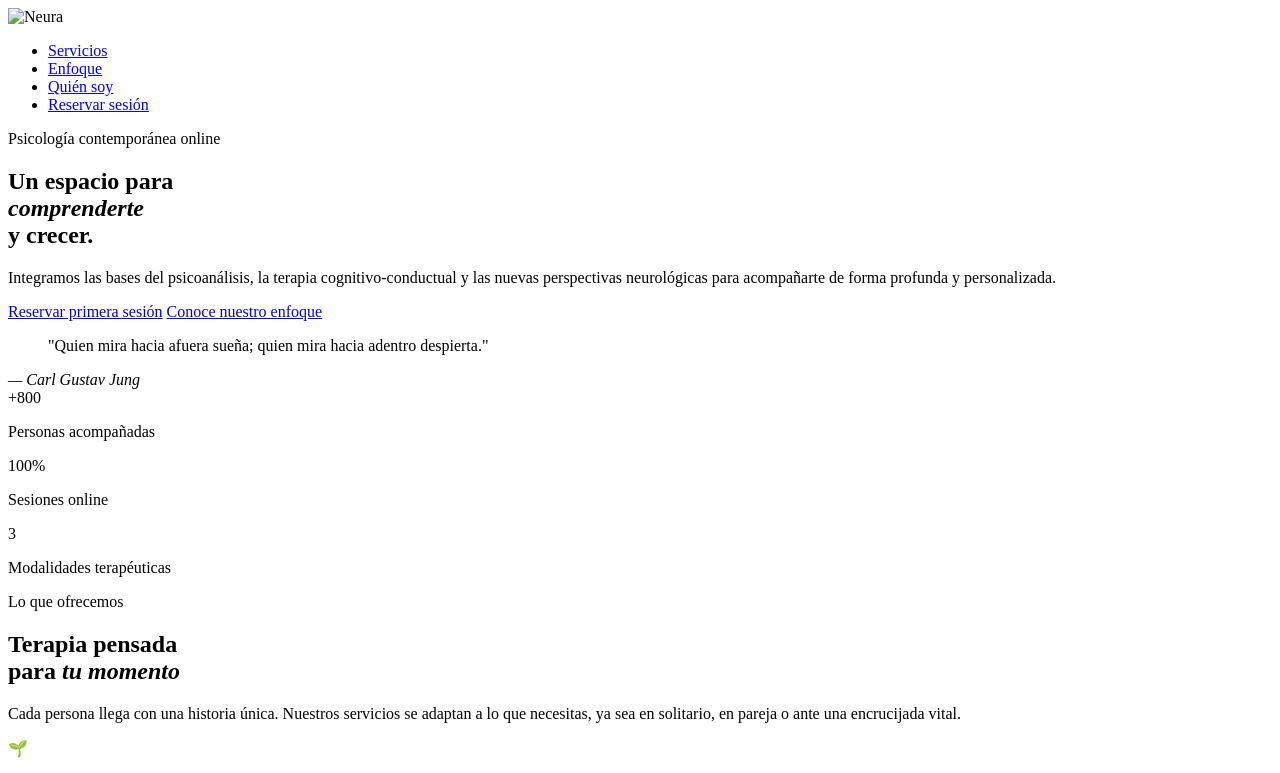
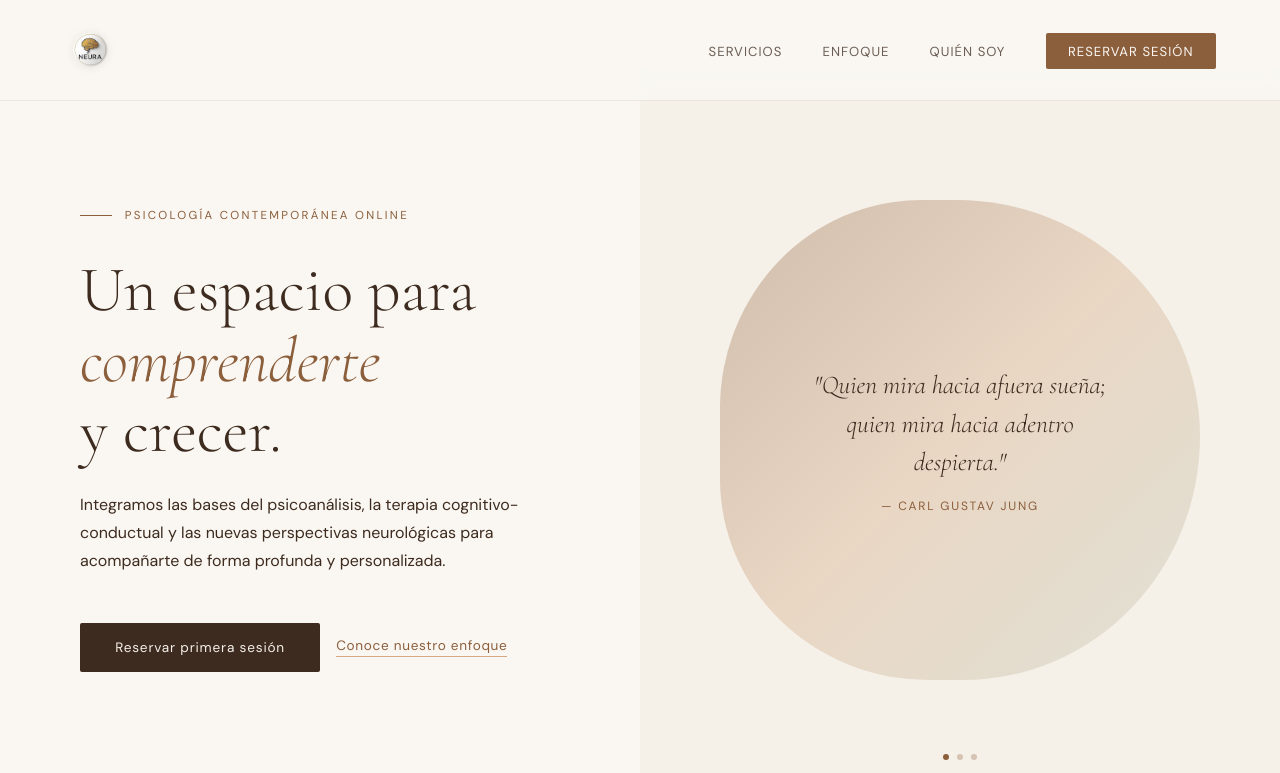
Before and after one commit to agusmillan00/PROYECTO_WEB_PSICOLOGIA, a plain HTML site: page index.html in a window 1280 px wide. Shown: the top 773 px of the page. Drawn offline with nearby package versions, Linux system fonts and the light colour scheme; the site is published under a folder, as on GitHub Pages, so addresses that start at the root find nothing.

Commit message:
Update index.html

```diff
--- a/index.html
+++ b/index.html
@@ -5,15 +5,15 @@
   <meta name="viewport" content="width=device-width, initial-scale=1.0">
   <title>Neura — Psicología Contemporánea</title>
   <link href="https://fonts.googleapis.com/css2?family=Cormorant+Garamond:ital,wght@0,300;0,400;0,500;1,300;1,400&family=DM+Sans:wght@300;400;500&display=swap" rel="stylesheet">
-  <link rel="stylesheet" href="/styles/styles.css">
-  <link rel="icon" type="image/png" href="/images/logo_sinFondo.png">
+  <link rel="stylesheet" href="styles/styles.css">
+  <link rel="icon" type="image/png" href="images/logo_sinFondo.png">
 </head>
 <body>
 
 <!-- NAV -->
 <nav>
   <div class="logo">
-    <img src="/images/logo_sinFondo.png" alt="Neura" class="logo-img">
+    <img src="images/logo_sinFondo.png" alt="Neura" class="logo-img">
   </div>
   <ul>
     <li><a href="#servicios">Servicios</a></li>
@@ -129,7 +129,7 @@
 <section class="quiensoy" id="quiensoy">
   <div class="qs-image-col">
     <div class="qs-photo-wrap">
-      <img src="/images/logo_sinFondo.png" alt="Neura — Laura Alonso" class="qs-logo-display">
+      <img src="images/logo_sinFondo.png" alt="Neura — Laura Alonso" class="qs-logo-display">
     </div>
     <div class="qs-contact-card">
       <p class="qs-contact-item">📧 lauraalonsovillanueva@gmail.com</p>
@@ -312,7 +312,7 @@
 <!-- FOOTER -->
 <footer>
   <div>
-    <div class="footer-logo"><img src="/images/logo_sinFondo.png" alt="Neura" class="footer-logo-img"></div>
+    <div class="footer-logo"><img src="images/logo_sinFondo.png" alt="Neura" class="footer-logo-img"></div>
     <p class="footer-desc">Psicología contemporánea online. Integrando lo mejor de las tradiciones clásicas y las nuevas perspectivas terapéuticas.</p>
   </div>
   <div class="footer-col">
@@ -339,6 +339,6 @@
   <p>Colegiados y adheridos al código ético del COP</p>
 </div>
 
-<script src="/main/main.js"></script>
+<script src="main/main.js"></script>
 </body>
 </html>
```
